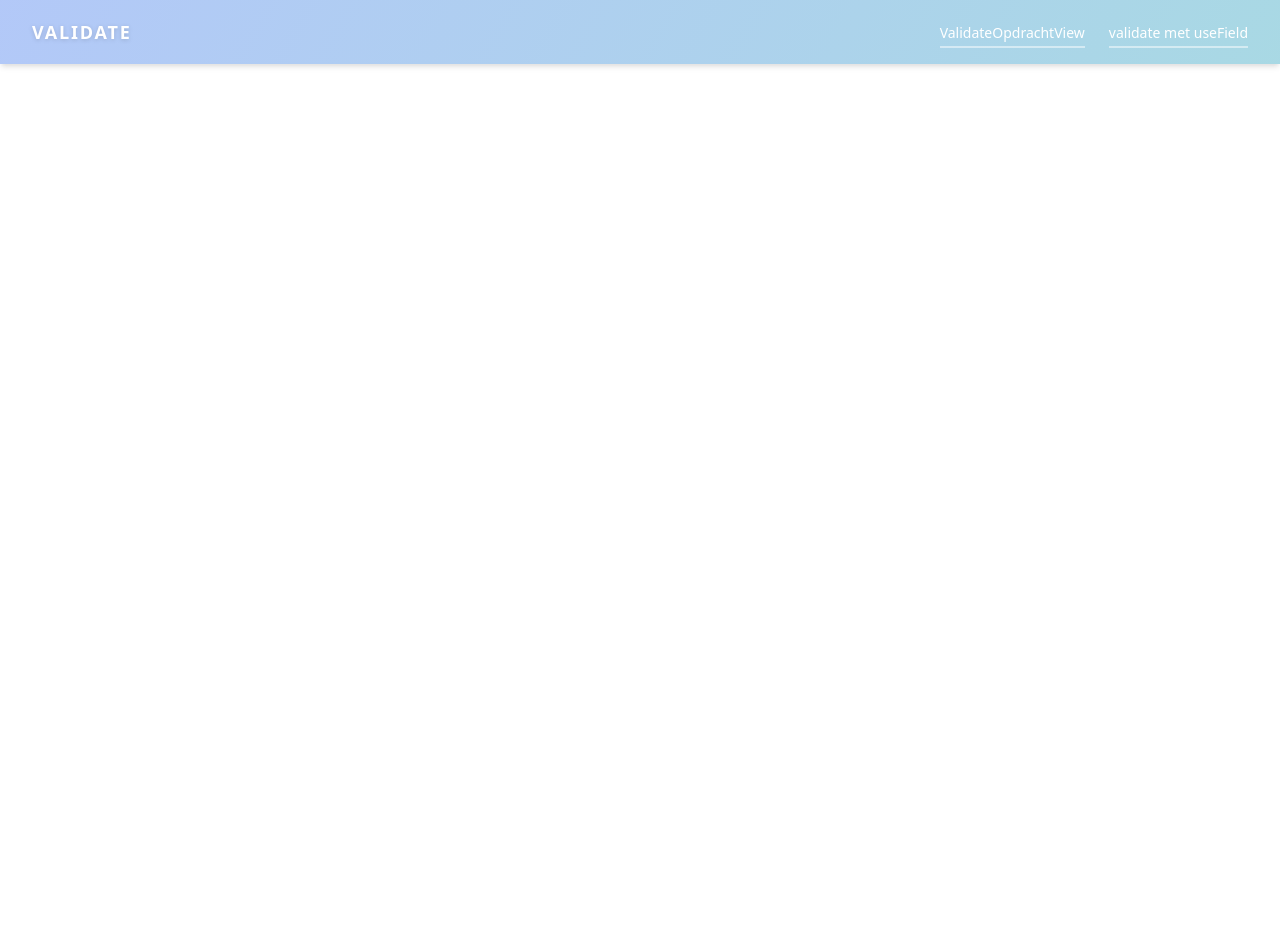
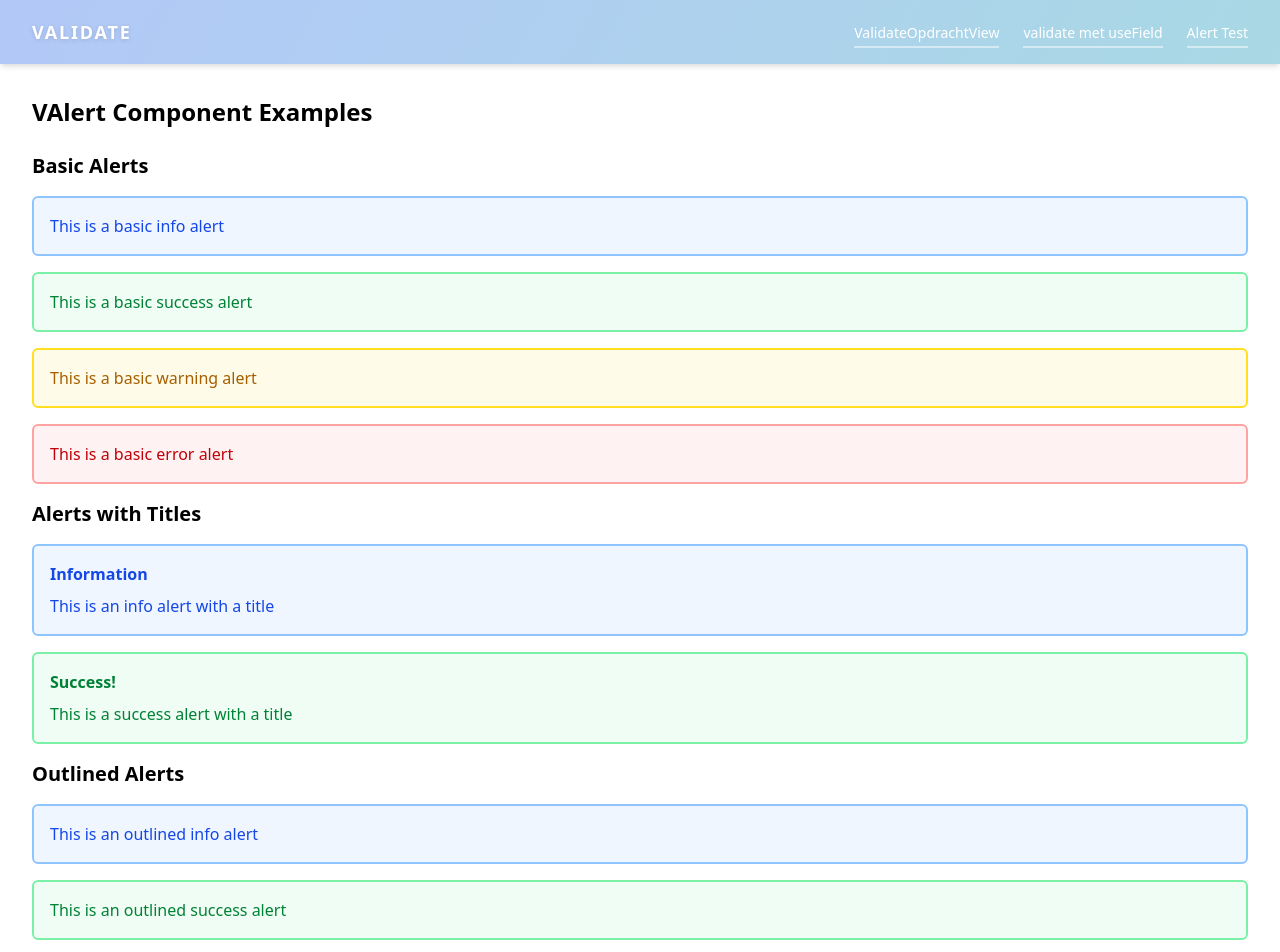
Before and after one commit to JunJieLin1s/validate, a Vue app: page /alerttest in a window 1280 px wide. Shown: the top 952 px of the page. Before the commit the page ends 800 px from the top, so only its background shows below. Built offline with nearby package versions, Linux system fonts and the light colour scheme.

Commit message:
router plus test voor VAlert

```diff
--- a/src/components/Navbar.vue
+++ b/src/components/Navbar.vue
@@ -29,6 +29,15 @@
                             after:transition-all after:duration-300
                             hover:after:h-full">
                     validate met useField
+                </router-link>
+               </li>
+               <li class="relative">
+                  <router-link to="/alerttest" class="text-sm text-white hover:text-white/80
+                            after:absolute after:-bottom-1 after:left-0
+                            after:h-0.5 after:w-full after:bg-white/50
+                            after:transition-all after:duration-300
+                            hover:after:h-full">
+                    Alert Test
                 </router-link>
                </li>
                <!--  <li class="relative">
--- a/src/router.ts
+++ b/src/router.ts
@@ -1,5 +1,6 @@
 import { createWebHistory, createRouter } from 'vue-router'
 
+import AlertTestView from './views/AlertTestView.vue'
 import ValidateOpdrachtView from './views/ValidateOpdrachtView.vue.vue'
 import Validate2View from './views/Validate2View.vue'
 import Validate3View from './views/Validate3View.vue'
@@ -7,6 +8,8 @@ import Validate4View from './views/Validate4View.vue'
 import Validate5View from './views/Validate5View.vue'
 
 const routes = [
+  { path: '/alerttest', name: 'AlertTestView', component: AlertTestView },
+
   { path: '/', name: 'ValidateOpdrachtView', component: ValidateOpdrachtView },
   { path: '/validate2', name: 'Validatie2', component: Validate2View },
   { path: '/validate3', name: 'Validatie3', component: Validate3View },
--- /dev/null
+++ b/src/views/AlertTestView.vue
@@ -0,0 +1,86 @@
+<script setup lang="ts">
+import VAlert from '@/components/VAlert/VAlert.vue';
+import { AlertType, AlertSize } from '@/components/VAlert/VAlert.types';
+</script>
+
+<template>
+    <div class="p-8 space-y-4">
+        <h1 class="text-2xl font-bold mb-6">VAlert Component Examples</h1>
+
+        <!-- Basic Alerts -->
+        <div class="space-y-4">
+            <h2 class="text-xl font-semibold">Basic Alerts</h2>
+            <VAlert :type="AlertType.info">
+                This is a basic info alert
+            </VAlert>
+            <VAlert :type="AlertType.success">
+                This is a basic success alert
+            </VAlert>
+            <VAlert :type="AlertType.warning">
+                This is a basic warning alert
+            </VAlert>
+            <VAlert :type="AlertType.error">
+                This is a basic error alert
+            </VAlert>
+        </div>
+
+        <!-- Alerts with Titles -->
+        <div class="space-y-4">
+            <h2 class="text-xl font-semibold">Alerts with Titles</h2>
+            <VAlert :type="AlertType.info" title="Information">
+                This is an info alert with a title
+            </VAlert>
+            <VAlert :type="AlertType.success" title="Success!">
+                This is a success alert with a title
+            </VAlert>
+        </div>
+
+        <!-- Outlined Alerts -->
+        <div class="space-y-4">
+            <h2 class="text-xl font-semibold">Outlined Alerts</h2>
+            <VAlert :type="AlertType.info" outlined>
+                This is an outlined info alert
+            </VAlert>
+            <VAlert :type="AlertType.success" outlined>
+                This is an outlined success alert
+            </VAlert>
+        </div>
+
+        <!-- Different Sizes -->
+        <div class="space-y-4">
+            <h2 class="text-xl font-semibold">Different Sizes</h2>
+            <VAlert :type="AlertType.info" :size="AlertSize.small">
+                This is a small alert
+            </VAlert>
+            <VAlert :type="AlertType.info" :size="AlertSize.medium">
+                This is a medium alert
+            </VAlert>
+            <VAlert :type="AlertType.info" :size="AlertSize.large">
+                This is a large alert
+            </VAlert>
+        </div>
+
+        <!-- Disabled Alerts -->
+        <div class="space-y-4">
+            <h2 class="text-xl font-semibold">Disabled Alerts</h2>
+            <VAlert :type="AlertType.info" disabled>
+                This is a disabled info alert
+            </VAlert>
+            <VAlert :type="AlertType.error" outlined disabled>
+                This is a disabled outlined error alert
+            </VAlert>
+        </div>
+
+
+        <!-- Combined Examples -->
+        <div class="space-y-4">
+            <h2 class="text-xl font-semibold">Combined Examples</h2>
+            <VAlert :type="AlertType.success" :size="AlertSize.large" outlined title="Great Success!">
+                This is a large, outlined success alert with a title
+            </VAlert>
+            <VAlert :type="AlertType.warning" :size="AlertSize.small" disabled title="Warning">
+                This is a small, disabled warning alert with a title
+            </VAlert>
+        </div>
+    </div>
+</template>
--- a/src/views/ValidateOpdrachtView.vue.vue
+++ b/src/views/ValidateOpdrachtView.vue.vue
@@ -94,5 +94,4 @@ const onSubmit = handleSubmit(value => {
 
         <button class="bg-blue-500 text-white font-bold py-2 mt-4 px-4 rounded hover:bg-blue-700 transition duration-300 ease-in-out">Submit</button>
     </Form>
-
 </template>
```
